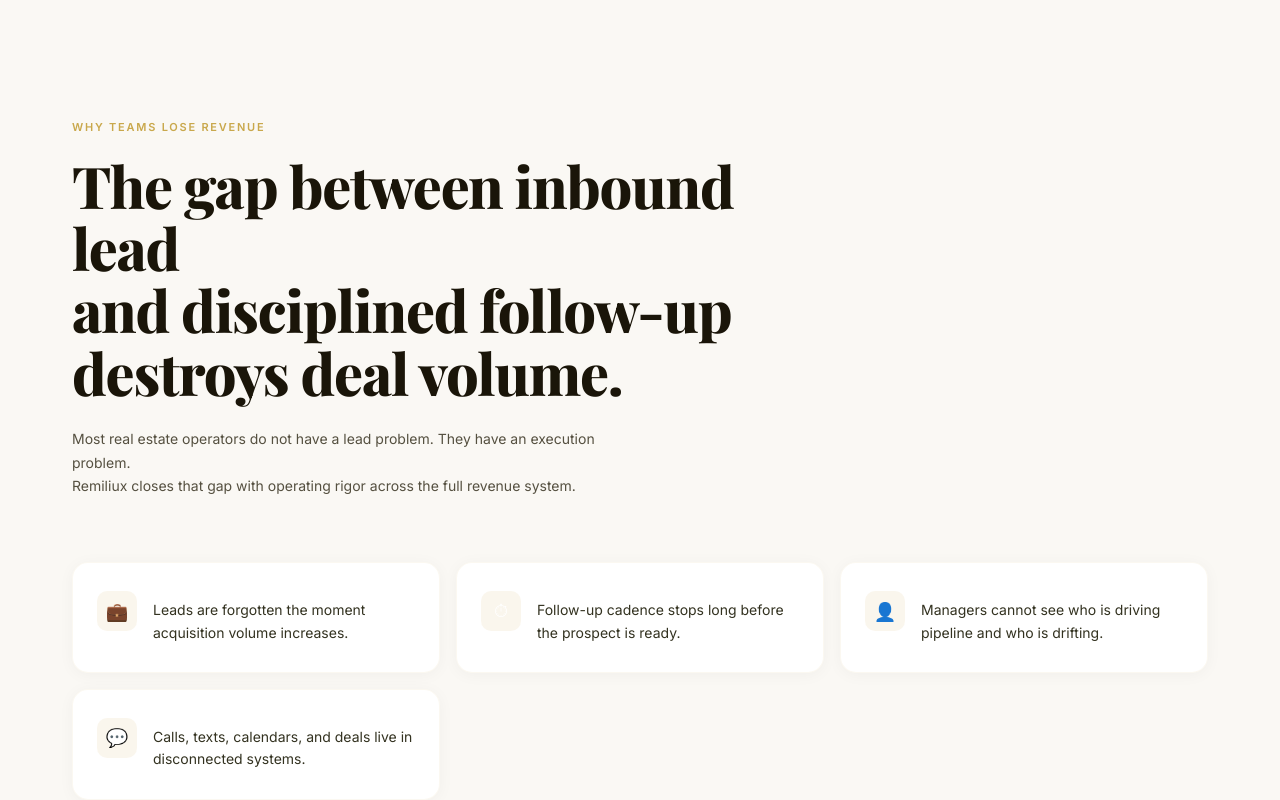
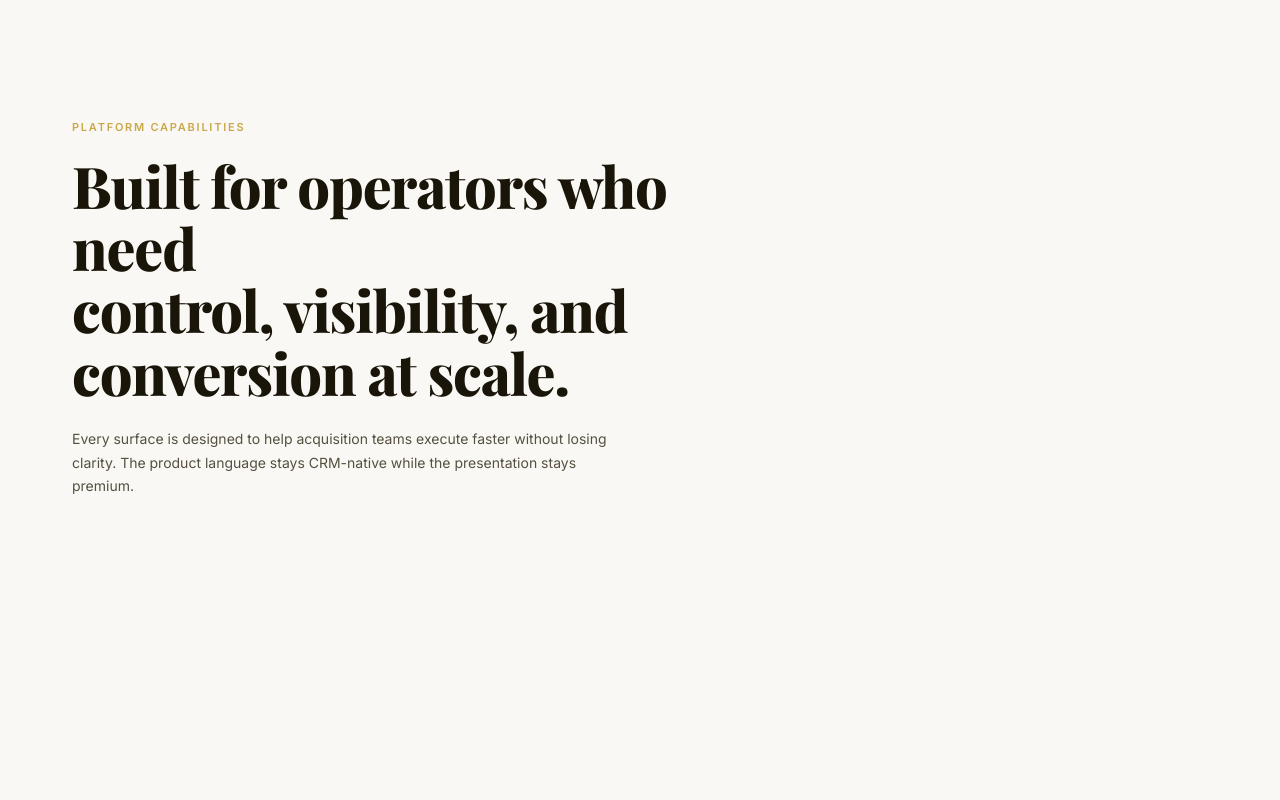
Before and after one commit to kariimhisham1/CRM-Remiliux-New-LP, a React (Create React App) app: page / in a window 1280 px wide. Shown: the part 5600-6400 px from the top of the page. Built offline with nearby package versions, Linux system fonts and the light colour scheme.

Commit message:
Update WhyTeams.jsx

```diff
--- a/src/components/WhyTeams.jsx
+++ b/src/components/WhyTeams.jsx
@@ -1,66 +1,83 @@
 import React, { useEffect, useRef, useState } from 'react';
 import './WhyTeams.css';
 
-const PAIN_POINTS = [
-  {
-    icon: '💼',
-    text: 'Leads are forgotten the moment acquisition volume increases.',
-  },
-  {
-    icon: '⏱',
-    text: 'Follow-up cadence stops long before the prospect is ready.',
-  },
-  {
-    icon: '👤',
-    text: 'Managers cannot see who is driving pipeline and who is drifting.',
-  },
-  {
-    icon: '💬',
-    text: 'Calls, texts, calendars, and deals live in disconnected systems.',
-  },
+const FEATURES = [
+  { icon: '📋', title: 'Lead Management', desc: 'Command the workflow with less manual overhead and better accountability from first touch to signed contract.' },
+  { icon: '🔔', title: 'Smart Follow-Up Automation', desc: 'Command the workflow with less manual overhead and better accountability from first touch to signed contract.' },
+  { icon: '💬', title: 'SMS Campaigns', desc: 'Command the workflow with less manual overhead and better accountability from first touch to signed contract.' },
+  { icon: '✉️', title: 'Email Campaigns', desc: 'Command the workflow with less manual overhead and better accountability from first touch to signed contract.' },
+  { icon: '📞', title: 'Voicemail Drops', desc: 'Command the workflow with less manual overhead and better accountability from first touch to signed contract.' },
+  { icon: '⚙️', title: 'Pipeline Management', desc: 'Command the workflow with less manual overhead and better accountability from first touch to signed contract.' },
+  { icon: '📱', title: 'Dialpad Integration', desc: 'Command the workflow with less manual overhead and better accountability from first touch to signed contract.' },
+  { icon: '📅', title: 'Calendar Management', desc: 'Command the workflow with less manual overhead and better accountability from first touch to signed contract.' },
+  { icon: '✅', title: 'Task Management', desc: 'Command the workflow with less manual overhead and better accountability from first touch to signed contract.' },
+  { icon: '👥', title: 'Team Accountability', desc: 'Command the workflow with less manual overhead and better accountability from first touch to signed contract.' },
+  { icon: '📊', title: 'Reporting & Analytics', desc: 'Command the workflow with less manual overhead and better accountability from first touch to signed contract.' },
+  { icon: '📈', title: 'Deal Lifecycle Tracking', desc: 'Command the workflow with less manual overhead and better accountability from first touch to signed contract.' },
 ];
 
 export default function WhyTeams() {
   const sectionRef = useRef(null);
-  const [visible, setVisible] = useState(false);
+  const [visibleCards, setVisibleCards] = useState(new Set());
 
   useEffect(() => {
     const observer = new IntersectionObserver(
-      ([entry]) => { if (entry.isIntersecting) setVisible(true); },
-      { threshold: 0.15 }
+      (entries) => {
+        entries.forEach(entry => {
+          if (entry.isIntersecting) {
+            const idx = parseInt(entry.target.dataset.idx);
+            // Stagger each card in
+            setTimeout(() => {
+              setVisibleCards(prev => new Set([...prev, idx]));
+            }, idx * 60);
+          }
+        });
+      },
+      { threshold: 0.1, rootMargin: '0px 0px -40px 0px' }
     );
-    if (sectionRef.current) observer.observe(sectionRef.current);
+
+    const cards = sectionRef.current?.querySelectorAll('.why__card');
+    cards?.forEach(card => observer.observe(card));
     return () => observer.disconnect();
   }, []);
 
   return (
-    <section className={`why ${visible ? 'why--visible' : ''}`} ref={sectionRef}>
+    <section className="why" ref={sectionRef}>
       <div className="why__inner">
+
+        {/* Header */}
         <div className="why__header">
-          <div className="why__eyebrow">Why Teams Lose Revenue</div>
+          <div className="why__eyebrow">Platform Capabilities</div>
           <h2 className="why__headline">
-            The gap between inbound lead<br />
-            and disciplined follow-up<br />
-            destroys deal volume.
+            Built for operators who need<br />
+            control, visibility, and<br />
+            conversion at scale.
           </h2>
           <p className="why__body">
-            Most real estate operators do not have a lead problem. They have an execution problem.<br />
-            Remiliux closes that gap with operating rigor across the full revenue system.
+            Every surface is designed to help acquisition teams execute faster without losing clarity. The
+            product language stays CRM-native while the presentation stays premium.
           </p>
         </div>
 
+        {/* 3-column dark card grid */}
         <div className="why__cards">
-          {PAIN_POINTS.map((point, i) => (
+          {FEATURES.map((f, i) => (
             <div
               key={i}
-              className="why__card"
-              style={{ transitionDelay: `${i * 80}ms` }}
+              className={`why__card ${visibleCards.has(i) ? 'why__card--visible' : ''}`}
+              data-idx={i}
             >
-              <div className="why__card-icon">{point.icon}</div>
-              <p className="why__card-text">{point.text}</p>
+              <div className="why__card-icon">
+                <span>{f.icon}</span>
+              </div>
+              <div className="why__card-body">
+                <div className="why__card-title">{f.title}</div>
+                <p className="why__card-desc">{f.desc}</p>
+              </div>
             </div>
           ))}
         </div>
+
       </div>
     </section>
   );
```
